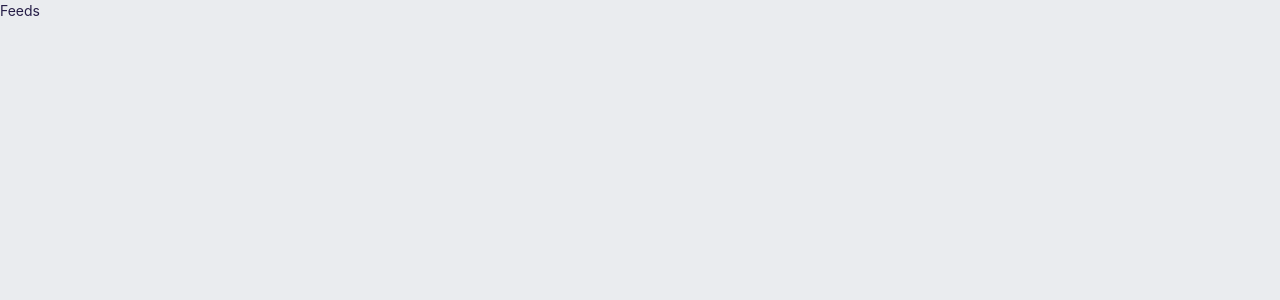
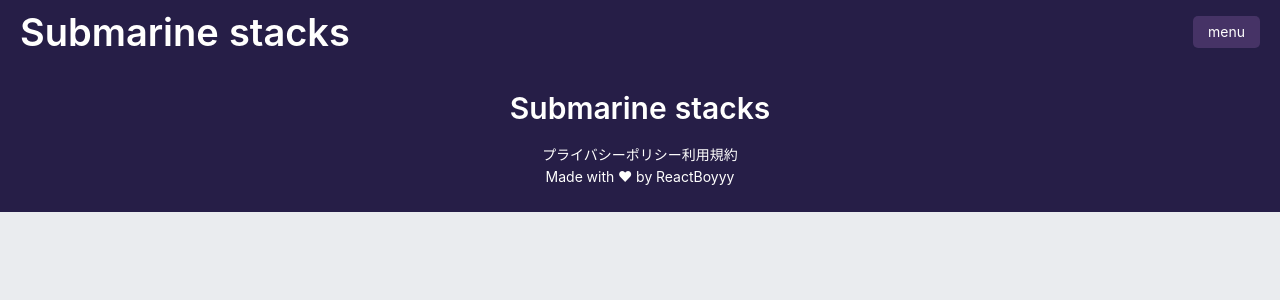
Before and after one commit to reactboy/fltngSbmrn_web, a React (Create React App) app: page /feeds in a window 1280 px wide. Shown: the top 300 px of the page. Built offline with nearby package versions, Linux system fonts and the light colour scheme.

Commit message:
add: add AppHeader and AppFooter components

```diff
--- a/src/sections/Feeds/index.tsx
+++ b/src/sections/Feeds/index.tsx
@@ -1,5 +1,11 @@
 import React from "react";
+import { AppHeader, AppFooter } from "../../utils/components";
 
 export const Feeds = () => {
-    return <>Feeds</>;
+    return (
+        <>
+            <AppHeader />
+            <AppFooter />
+        </>
+    );
 };
--- a/src/styles/index.scss
+++ b/src/styles/index.scss
@@ -21,6 +21,56 @@ li {
 }
 
 // antd reset
+
+//app common parts
+.app-header {
+    .ant-layout-header {
+        padding: 0 20px;
+        color: $COLOR-WHITE;
+        background-color: $COLOR-PRIMARY;
+    }
+    .ant-typography {
+        color: inherit;
+        margin: 0;
+        padding: 0;
+    }
+
+    //TODO Buttonのスタイルの共通化
+    .ant-btn {
+        background-color: $COLOR-SECONDARY;
+        color: $COLOR-WHITE;
+        border-radius: 5px;
+        outline: none;
+        border: none;
+        &[disabled] {
+            opacity: $DISABLED-OPACITY;
+            &:hover {
+                opacity: $DISABLED-OPACITY;
+            }
+            &:active {
+                opacity: $DISABLED-OPACITY;
+            }
+        }
+        &:hover {
+            opacity: $HOVER-OPACITY;
+            border: none;
+        }
+        &:active {
+            opacity: $ACTIVE-OPACITY;
+            border: none;
+        }
+    }
+}
+.app-footer {
+    .ant-layout-footer {
+        background-color: $COLOR-PRIMARY;
+        color: $COLOR-WHITE;
+    }
+    .ant-typography {
+        color: inherit;
+    }
+}
+
 // top page
 .top-page {
     .ant-typography {
@@ -78,10 +128,13 @@ li {
                 border-radius: 5px;
             }
         }
+
+        //TODO Buttonのスタイルの共通化
         .ant-btn {
             background-color: $COLOR-SECONDARY;
             color: $COLOR-WHITE;
             border-radius: 5px;
+            outline: none;
             &[disabled] {
                 opacity: $DISABLED-OPACITY;
                 &:hover {
@@ -109,6 +162,7 @@ li {
             background-color: $COLOR-SECONDARY;
             color: $COLOR-WHITE;
             border-radius: 5px;
+            outline: none;
             &[disabled] {
                 opacity: $DISABLED-OPACITY;
                 &:hover {
--- a/src/utils/components/AppFooter/index.tsx
+++ b/src/utils/components/AppFooter/index.tsx
@@ -1,8 +1,33 @@
 import React from "react";
-import { Layout } from "antd";
+import { Layout, Col, Row, Typography } from "antd";
 
-const { Header } = Layout;
+const { Title, Text } = Typography;
+const { Footer } = Layout;
 
 export const AppFooter = () => {
-    return <Header>AppFooter</Header>;
+    return (
+        <div className="app-footer">
+            <Footer>
+                <Row justify="center">
+                    <Col>
+                        <Title level={2}>Submarine stacks</Title>
+                    </Col>
+                </Row>
+                <Row justify="center">
+                    <Col>
+                        <Text>プライバシーポリシー</Text>
+                    </Col>
+                    <Col>
+                        <Text>利用規約</Text>
+                    </Col>
+                </Row>
+                <Row justify="center">
+                    <Col>
+                        {/* TODO ReactBoyyyのリンクを追加する */}
+                        <Text>Made with ❤ by ReactBoyyy</Text>
+                    </Col>
+                </Row>
+            </Footer>
+        </div>
+    );
 };
--- a/src/utils/components/AppHeader/index.tsx
+++ b/src/utils/components/AppHeader/index.tsx
@@ -1,8 +1,24 @@
 import React from "react";
-import { Layout } from "antd";
+import { Layout, Typography, Row, Col, Button } from "antd";
 
 const { Header } = Layout;
+const { Title } = Typography;
 
 export const AppHeader = () => {
-    return <Header>header</Header>;
+    return (
+        <div className="app-header">
+            <Header>
+                <Row justify="space-between" align="middle">
+                    <Col>
+                        <Title>Submarine stacks</Title>
+                    </Col>
+                    <Col>
+                        <div>
+                            <Button>menu</Button>
+                        </div>
+                    </Col>
+                </Row>
+            </Header>
+        </div>
+    );
 };
```
